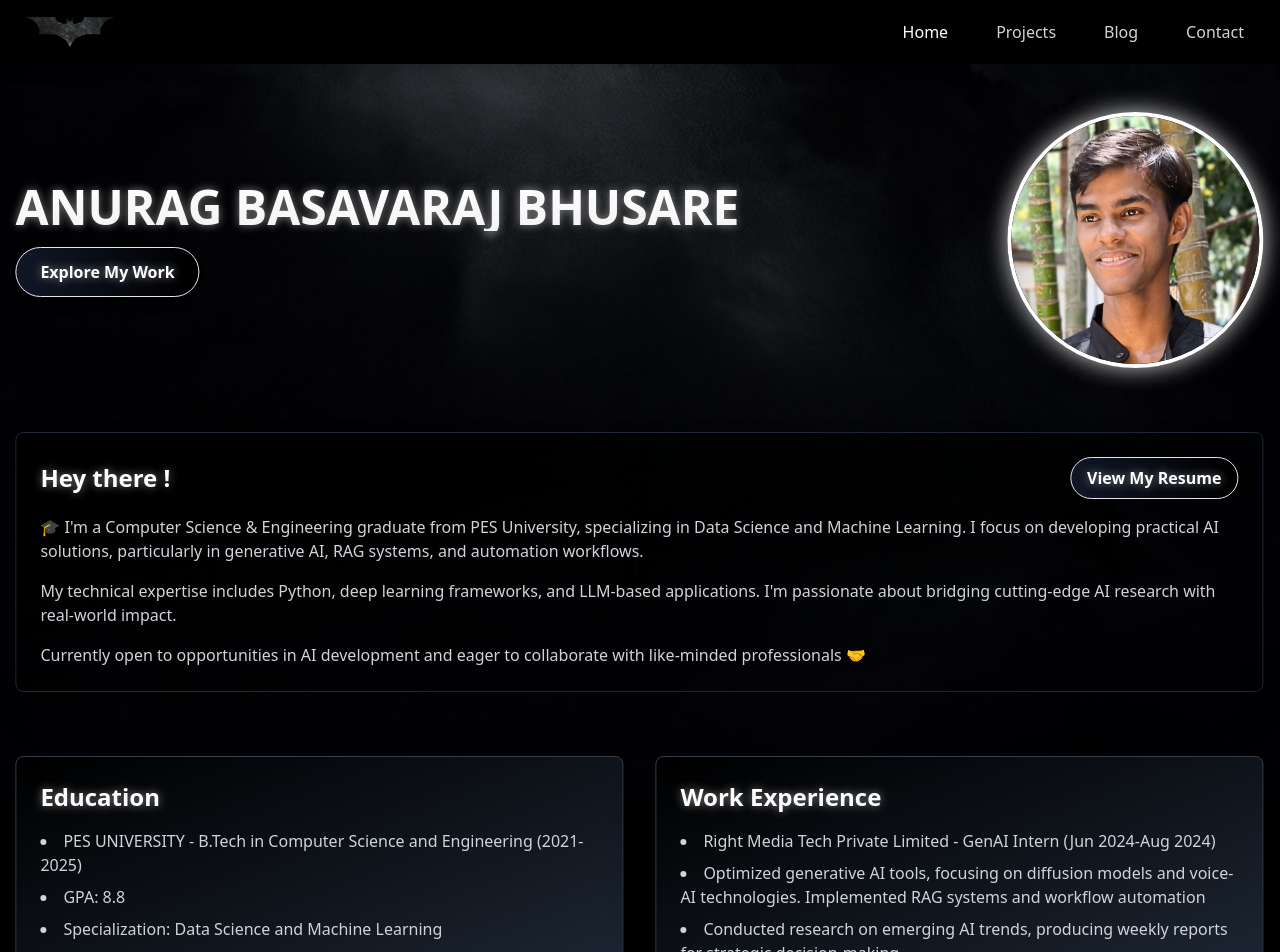
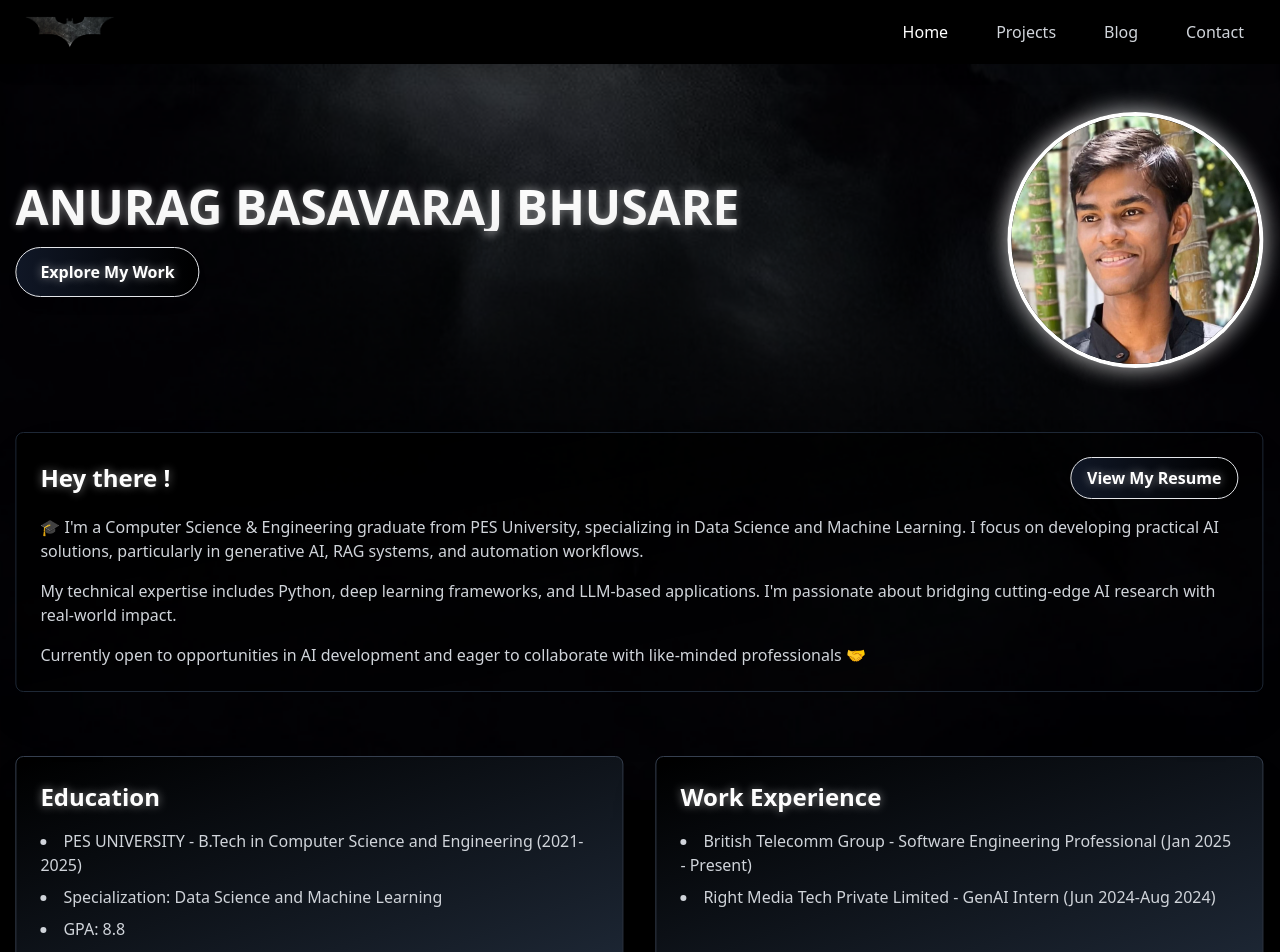
Before and after one commit to anurag442003/AIportfolio, a React (Vite) app: page / in a window 1280 px wide. Shown: the top 952 px of the page. Built offline with nearby package versions, Linux system fonts and the light colour scheme.

Commit message:
update position

```diff
--- a/src/pages/Home.jsx
+++ b/src/pages/Home.jsx
@@ -82,16 +82,15 @@ export default function Home() {
       title: "Education",
       items: [
         "PES UNIVERSITY - B.Tech in Computer Science and Engineering (2021-2025)",
-        "GPA: 8.8",
-        "Specialization: Data Science and Machine Learning",]
+        "Specialization: Data Science and Machine Learning",
+        "GPA: 8.8",]
 
     },
     {
       title: "Work Experience",
       items: [
+        "British Telecomm Group - Software Engineering Professional (Jan 2025 - Present)",
         "Right Media Tech Private Limited - GenAI Intern (Jun 2024-Aug 2024)",
-        "Optimized generative AI tools, focusing on diffusion models and voice-AI technologies. Implemented RAG systems and workflow automation",
-        "Conducted research on emerging AI trends, producing weekly reports for strategic decision-making",
       ]
     },
     {
```
